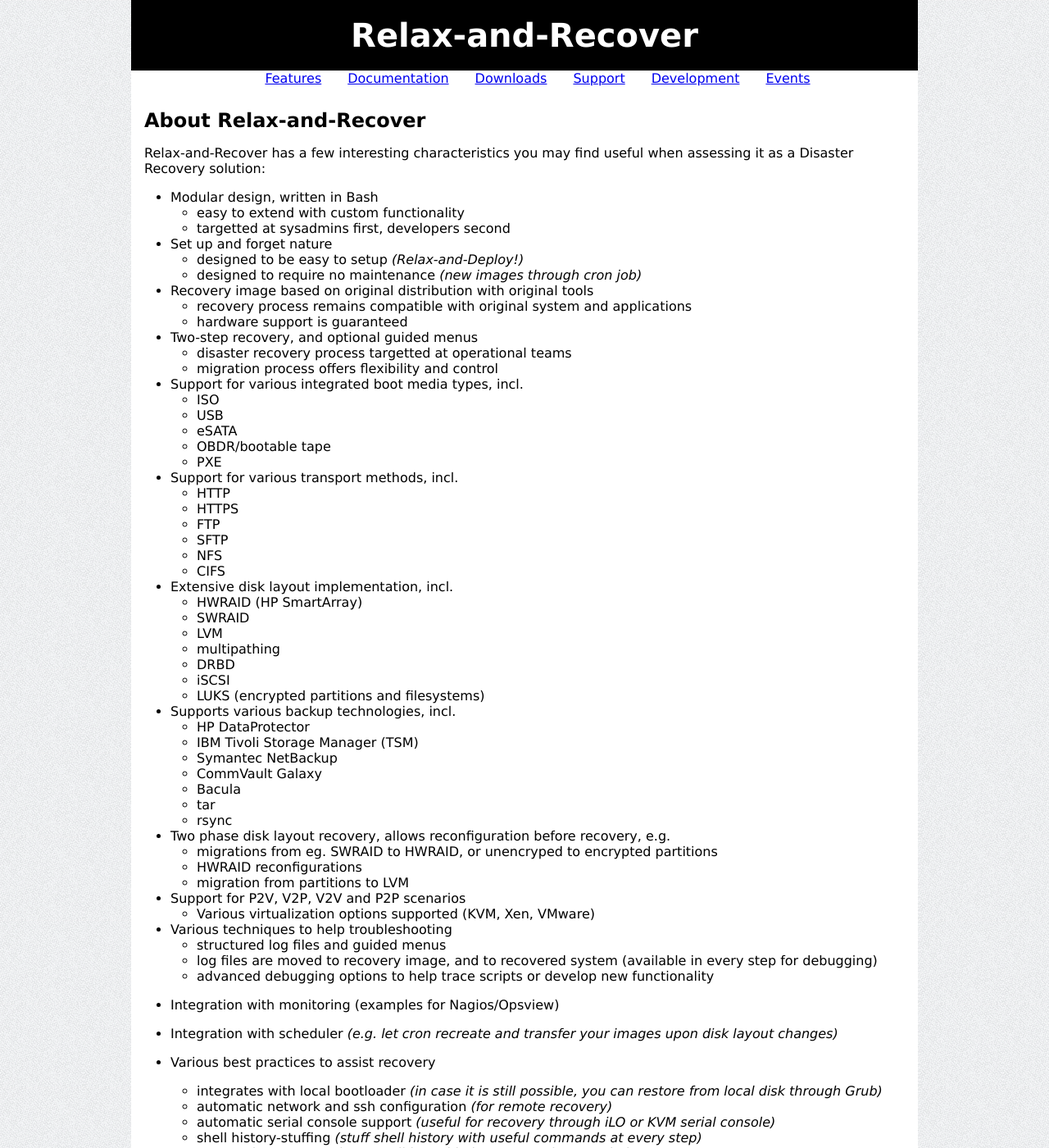
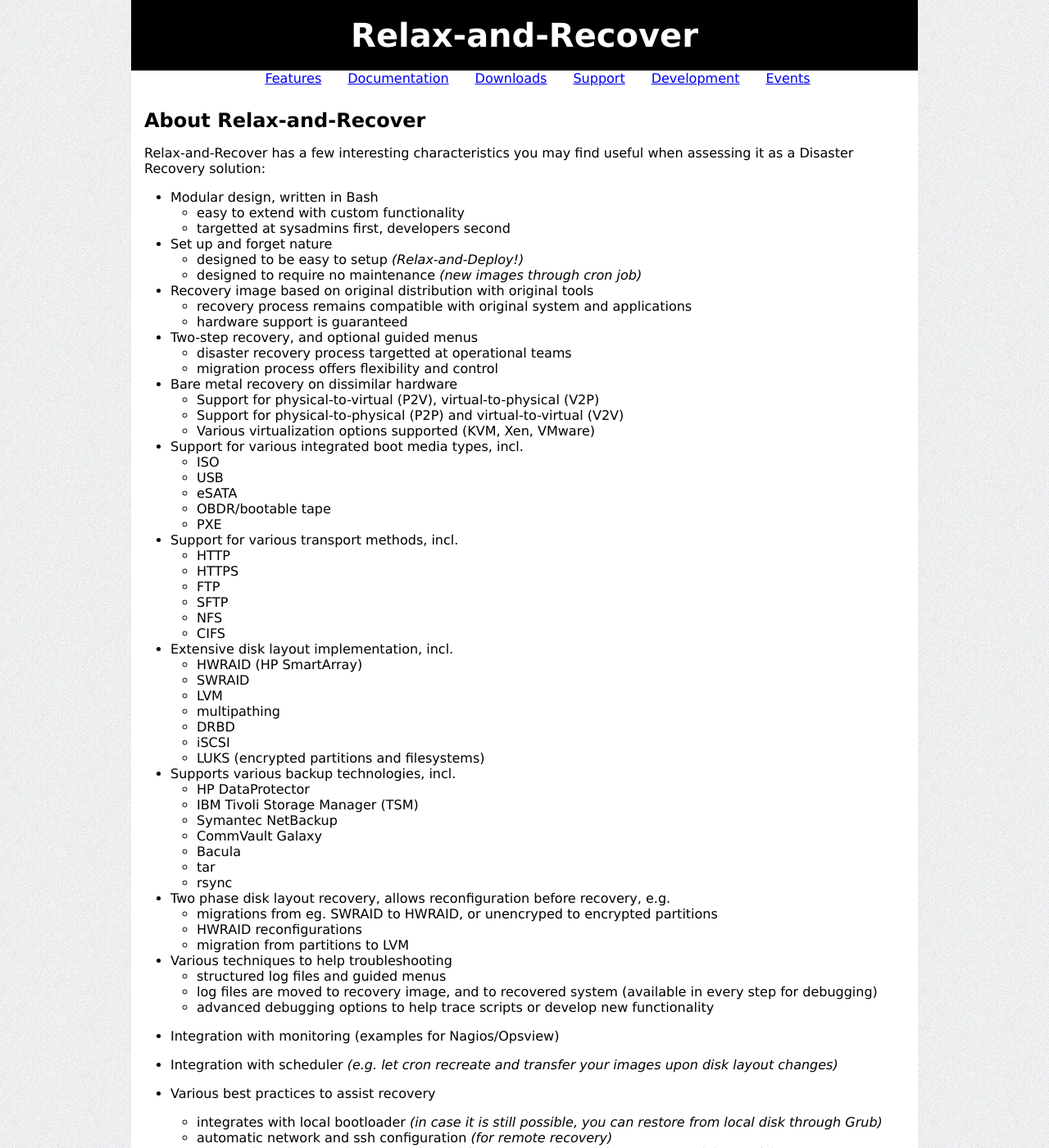
Before and after one commit to rear/rear.github.com, a Jekyll site: the page built from about/index.md, in a window 1280 px wide and 1400 px high. Shown: the whole window at 82% size. Built offline with Jekyll 4.4.1, drawn with Linux system fonts in a browser that asks for light colours; comment, search, counter and statistics services are not loaded.

Commit message:
Highlight bare metal recovery to dissimilar hardware

```diff
--- a/about/index.md
+++ b/about/index.md
@@ -23,6 +23,11 @@
  * Two-step recovery, and optional guided menus
    * disaster recovery process targetted at operational teams
    * migration process offers flexibility and control
+
+ * Bare metal recovery on dissimilar hardware
+   * Support for physical-to-virtual (P2V), virtual-to-physical (V2P)
+   * Support for physical-to-physical (P2P) and virtual-to-virtual (V2V)
+   * Various virtualization options supported (KVM, Xen, VMware)
 
  * Support for various integrated boot media types, incl.
    * ISO
@@ -62,9 +67,6 @@
    * HWRAID reconfigurations
    * migration from partitions to LVM
 
- * Support for P2V, V2P, V2V and P2P scenarios
-   * Various virtualization options supported (KVM, Xen, VMware)
-
  * Various techniques to help troubleshooting
    * structured log files and guided menus
    * log files are moved to recovery image, and to recovered system (available in every step for debugging)
```
